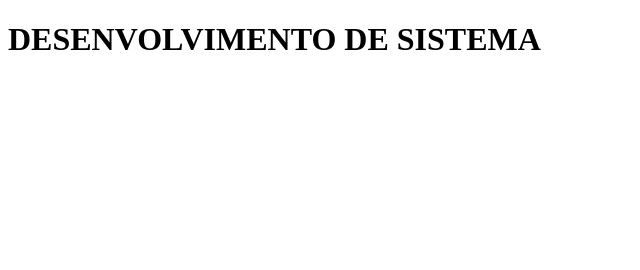
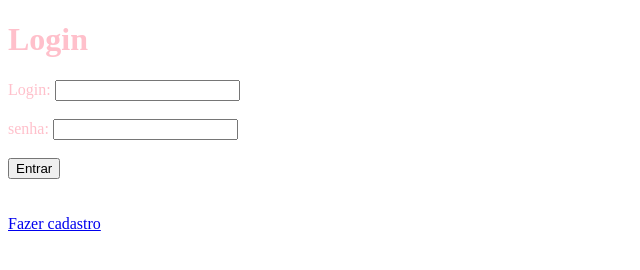
Before and after one commit to 202330020463-svg/moonsistema, a plain HTML site: page index.html in a window 1280 px wide. Shown: the whole page, without its empty margins (0-640 px from the left). Drawn offline with Linux system fonts and the light colour scheme.

Commit message:
formulario

```diff
--- a/index.html
+++ b/index.html
@@ -7,7 +7,14 @@
     <link rel="stylesheet" href="style.css">
 </head>
 <body>
-    <h1>DESENVOLVIMENTO DE SISTEMA</h1>
+    <h1>Login</h1>
+    <form action="">
+        Login: <input type="text" id="login"><br><br>
+        senha: <input type="password" id="senha"><br><br>
+        <button id="entrar"> Entrar </button>
+    </form><br><br>
+    <a href="pagina2.html"> Fazer cadastro</a>
+
     <scripts src="funcoes.js"></script>
 </body>
 </html>
--- a/style.css
+++ b/style.css
@@ -0,0 +1,3 @@
+body{
+    color: Pink
+}
```
